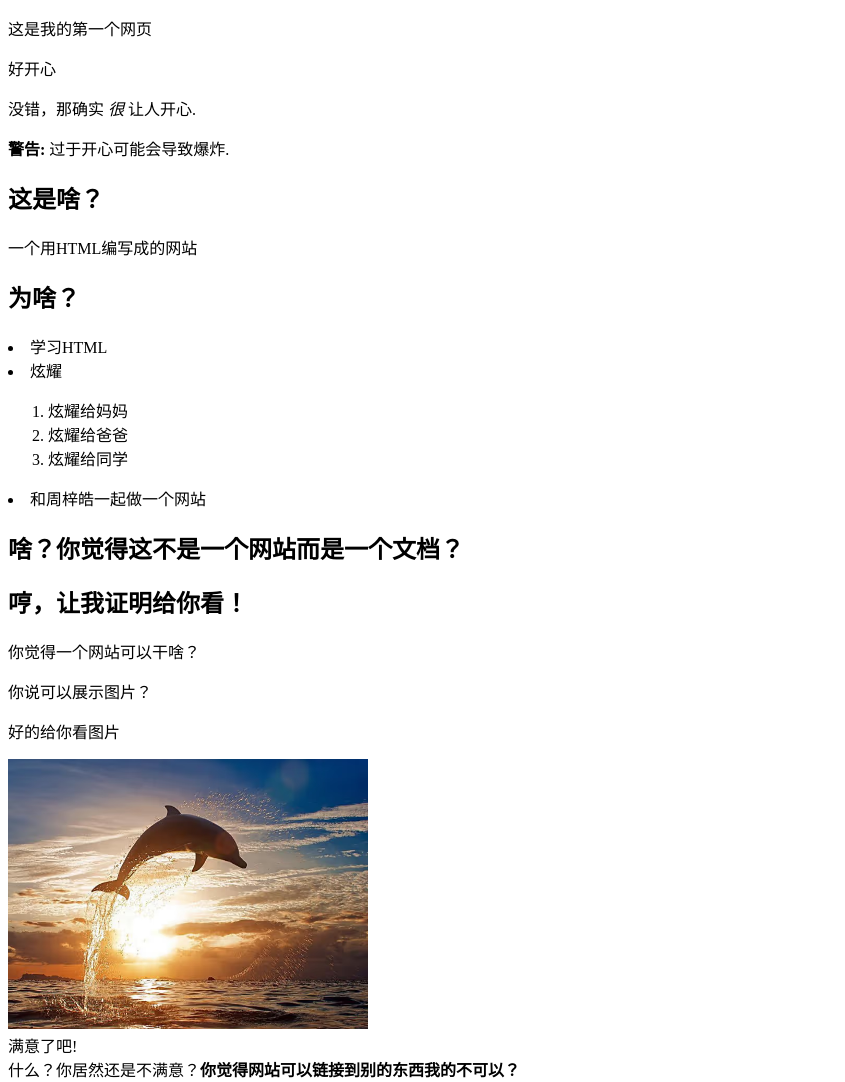
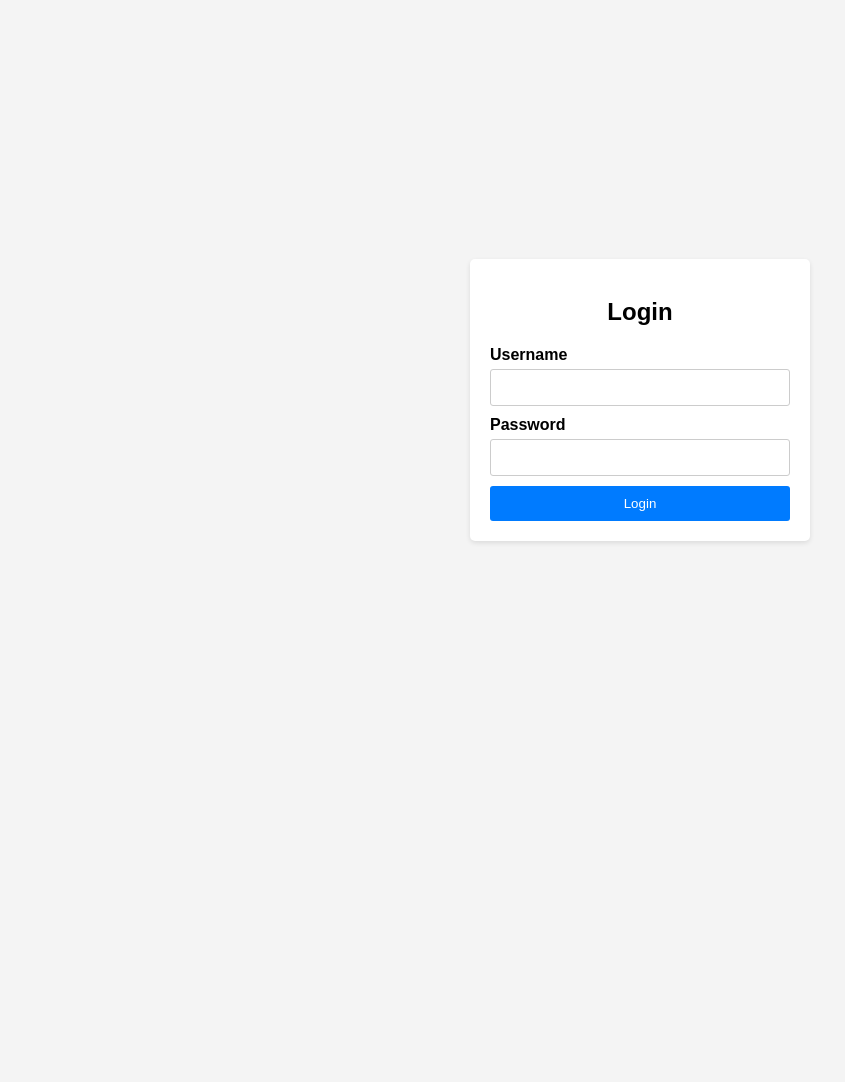
Before and after one commit to fsiexams/fsiexams, a plain HTML site: page index.html in a window 1280 px wide. Shown: the top 1082 px of the page, without its empty margins (0-845 px from the left). After the commit the page ends 800 px from the top, so only its background shows below. Drawn offline with Linux system fonts and the light colour scheme.

Commit message:
Change to login

```diff
--- a/index.html
+++ b/index.html
@@ -1,39 +1,23 @@
 <!DOCTYPE html>
-<html>
-    <head>
-        <title>我的第一个网页！</title>
-    </head>
+<html lang="en">
+<head>
+    <meta charset="UTF-8">
+    <meta name="viewport" content="width=device-width, initial-scale=1.0">
+    <link rel="stylesheet" href="styles.css">
+    <title>Login Page</title>
+</head>
 <body>
-    <p>这是我的第一个网页</p>
-    <p>好开心</p>
-    <p>没错，那确实 <em>很</em> 让人开心. </p>
-    <p><strong>警告:</strong> 过于开心可能会导致爆炸.</p>
-    <h2>这是啥？</h2>
-    <p>一个用HTML编写成的网站</p>
-    <h2>为啥？</h2>
-    <li>学习HTML</li>
-    <li>
-        炫耀
-        <ol>
-            <li>炫耀给妈妈</li>
-            <li>炫耀给爸爸</li>
-            <li>炫耀给同学</li>
-        </ol>
-    </li>
-    <li>和周梓皓一起做一个网站</li>
-    <h2>啥？你觉得这不是一个网站而是一个文档？</h2>
-    <h2>哼，让我证明给你看！</h2>
-    <p>你觉得一个网站可以干啥？</p>
-    <p>你说可以展示图片？</p>
-    <p>好的给你看图片</p>
-    <img src="picture.jpg" width="360" height="270" alt="just a picture"><br>
-    满意了吧!<br>
-    什么？你居然还是不满意？<strong>你觉得网站可以链接到别的东西我的不可以？</strong><br>
-    好，让我证明给你看！<br>
-    我也会链接！<br>
-    <strong>给你看看！</strong><br>
-    <a href="anotherhtml.html">点点这行字试一试？</a><br>
-    (暂时就做到这里)...<br>
-    好无聊哦，不知道干嘛。。。
+    <div class="login-container">
+        <h2>Login</h2>
+        <form>
+            <label for="username">Username</label>
+            <input type="text" id="username" name="username" required>
+
+            <label for="password">Password</label>
+            <input type="password" id="password" name="password" required>
+
+            <button type="submit">Login</button>
+        </form>
+    </div>
 </body>
 </html>
--- /dev/null
+++ b/styles.css
@@ -0,0 +1,54 @@
+body {
+    font-family: Arial, sans-serif;
+    background-color: #f4f4f4;
+    margin: 0;
+    padding: 0;
+    display: flex;
+    justify-content: center;
+    align-items: center;
+    min-height: 100vh;
+}
+
+.login-container {
+    background-color: white;
+    padding: 20px;
+    border-radius: 5px;
+    box-shadow: 0 2px 5px rgba(0, 0, 0, 0.1);
+    width: 300px;
+}
+
+h2 {
+    text-align: center;
+    margin-bottom: 20px;
+}
+
+form {
+    display: flex;
+    flex-direction: column;
+}
+
+label {
+    font-weight: bold;
+    margin-bottom: 5px;
+}
+
+input {
+    padding: 10px;
+    margin-bottom: 10px;
+    border: 1px solid #ccc;
+    border-radius: 3px;
+}
+
+button {
+    padding: 10px;
+    background-color: #007bff;
+    color: white;
+    border: none;
+    border-radius: 3px;
+    cursor: pointer;
+    transition: background-color 0.2s;
+}
+
+button:hover {
+    background-color: #0056b3;
+}
```
